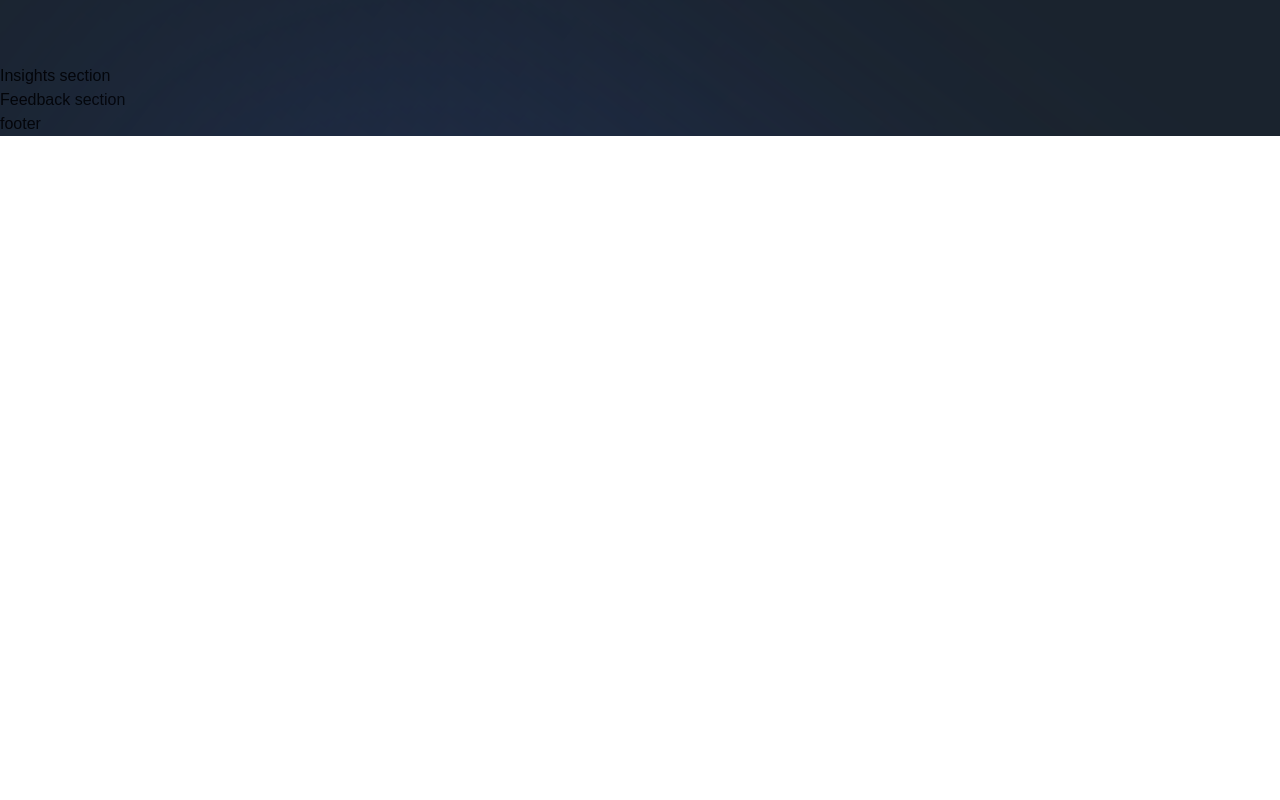
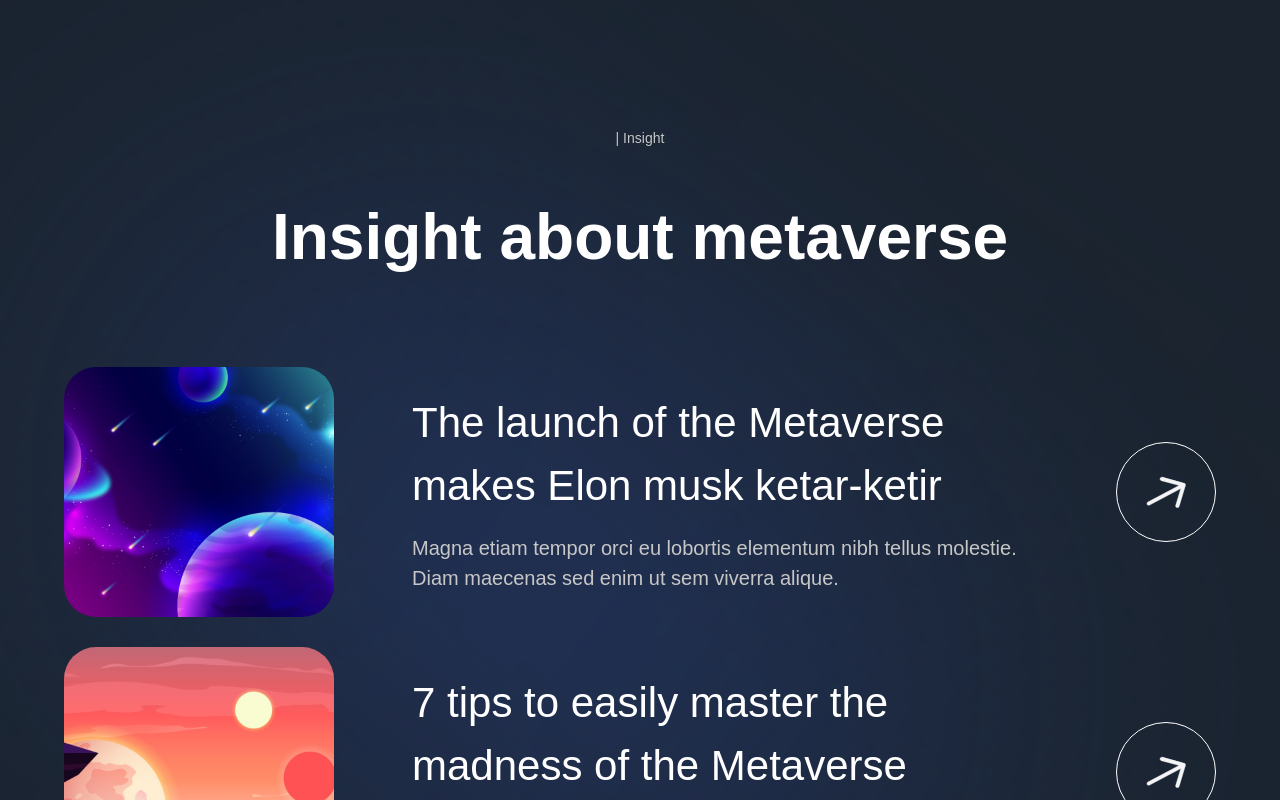
Before and after one commit to kshashwat007/metaverse_landing_next13, a Next.js app: page / in a window 1280 px wide. Shown: the part 5240-6040 px from the top of the page. Before the commit the page ends 5376 px from the top, so only its background shows below. Built offline with nearby package versions, Linux system fonts and the light colour scheme; a web font is replaced by a local one.

Commit message:
Insight section

```diff
--- a/components/InsightCard.jsx
+++ b/components/InsightCard.jsx
@@ -1,9 +1,33 @@
 'use client';
 
-const InsightCard = () => (
-  <div>
-    Insight Card
-  </div>
+import { motion } from 'framer-motion';
+import { fadeIn } from '../utils/motion';
+
+const InsightCard = ({ imgUrl, title, subtitle, index }) => (
+  <motion.div
+    variants={fadeIn('up', 'spring', index * 0.5, 1)}
+    className="flex md:flex-row flex-col gap-4"
+  >
+    <img
+      src={imgUrl}
+      alt="planet-01"
+      className="md:w-[270px] w-full h-[250px] rounded-[32px] object-cover"
+    />
+    <div className="w-full flex justify-between items-center">
+      <div className="flex-1 md:ml-[62px] flex flex-col max-w-[650px]">
+        <h4 className="font-normal lg:text-[42px] text-[26px] text-white">{title}</h4>
+        <p className="mt-[16px] font-normal lg:text-[20px] text-[14px] text-secondary-white">{subtitle}</p>
+      </div>
+
+      <div className="lg:flex hidden items-center justify-center w-[100px] h-[100px] rounded-full bg-transparent border-[1px] border-white">
+        <img
+          src="arrow.svg"
+          alt="arrow"
+          className="w-[40%] h-[40%] object-contain"
+        />
+      </div>
+    </div>
+  </motion.div>
 );
 
 export default InsightCard;
--- a/sections/Insights.jsx
+++ b/sections/Insights.jsx
@@ -1,8 +1,32 @@
 'use client';
 
+import {motion} from 'framer-motion'
+import { TypingText, TitleText,InsightCard } from '../components';
+import styles from '../styles';
+import { staggerContainer } from '../utils/motion';
+import { insights } from '../constants';
+
 const Insights = () => (
-  <section>
-    Insights section
+  <section className={`${styles.paddings} relative z-10`}>
+    <motion.div
+      variants={staggerContainer}
+      initial="hidden"
+      whileInView="show"
+      viewport={{ once: false, amount: 0.25 }}
+      className={`${styles.innerWidth} mx-auto flex flex-col gap-8`}
+    >
+      <TypingText title="| Insight" textStyles="text-center" />
+      <TitleText title="Insight about metaverse" textStyles="text-center" />
+      <div className="mt-[50px] flex flex-col gap-[30px]">
+        {insights.map((insight, index) => (
+          <InsightCard
+            key={`insight-${index}`}
+            {...insight}
+            index={index + 1}
+          />
+        ))}
+      </div>
+    </motion.div>
   </section>
 );
 
```
